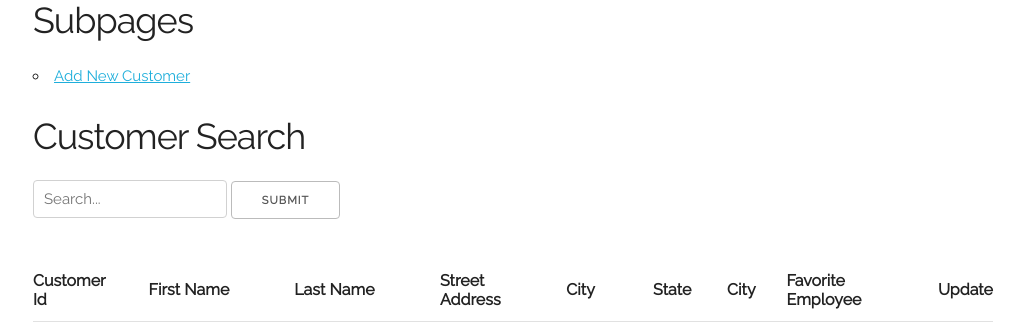
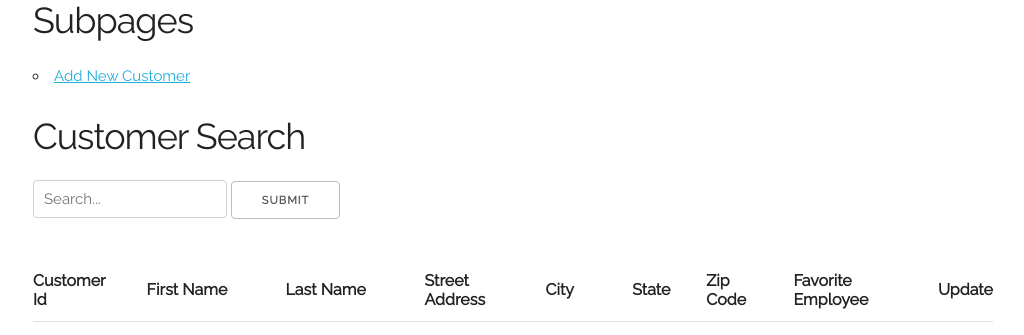
Before and after one commit to nreitano95/CS340_Project_Files, a Flask app: template templates/Customers.j2 in a window 1280 px wide. Shown: the part 329-664 px from the top of the page, without its empty margins (127-1151 px from the left). Run offline with Flask 2, Linux system fonts and the light colour scheme; the template is opened without the code that fills it: most values are stand-ins (such as "Sample title", 1, 10 or a date in 2020); some libraries are stand-ins or nearby versions.

Commit message:
Fixed misnamed column header

```diff
--- a/templates/Customers.j2
+++ b/templates/Customers.j2
@@ -30,7 +30,7 @@
       <th>Street Address</th>
       <th>City</th>
       <th>State</th>
-      <th>City</th>
+      <th>Zip Code</th>
       <th>Favorite Employee</th>
       <th>Update</th>
     </tr>
```
